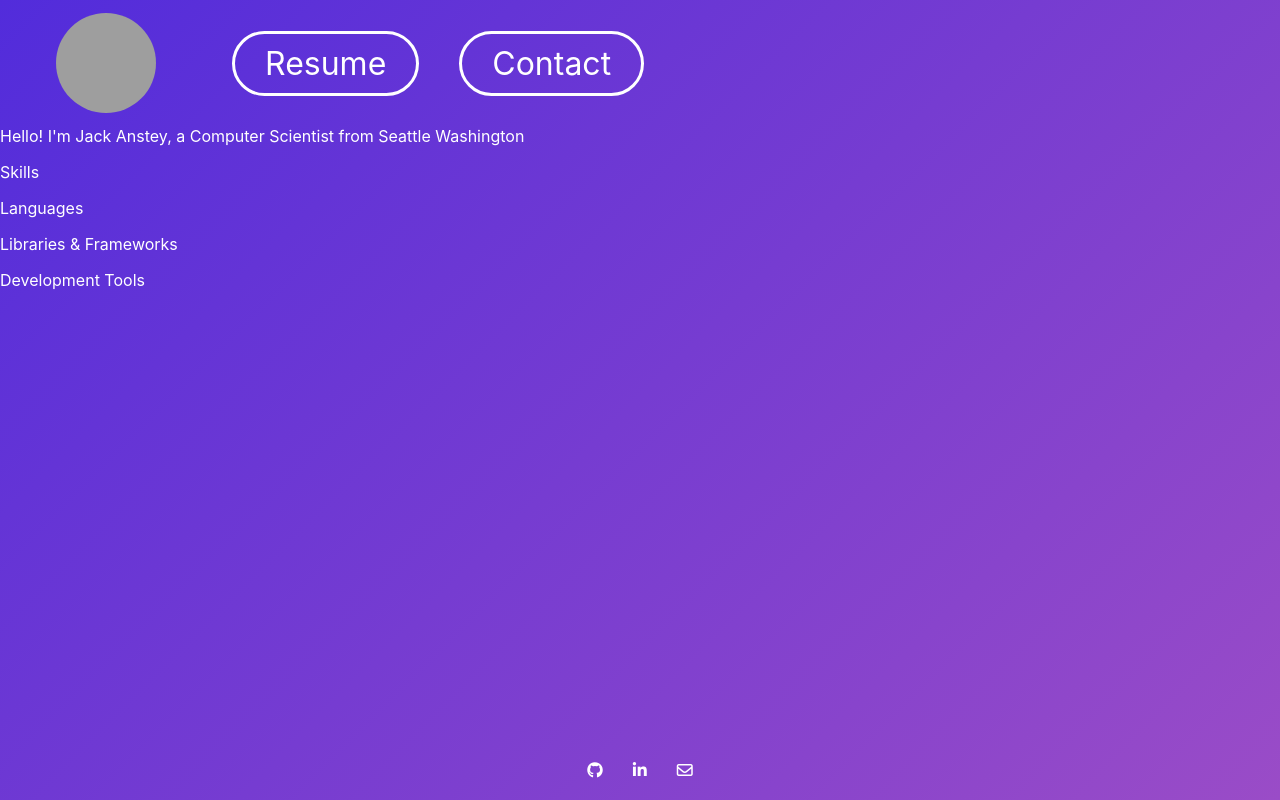
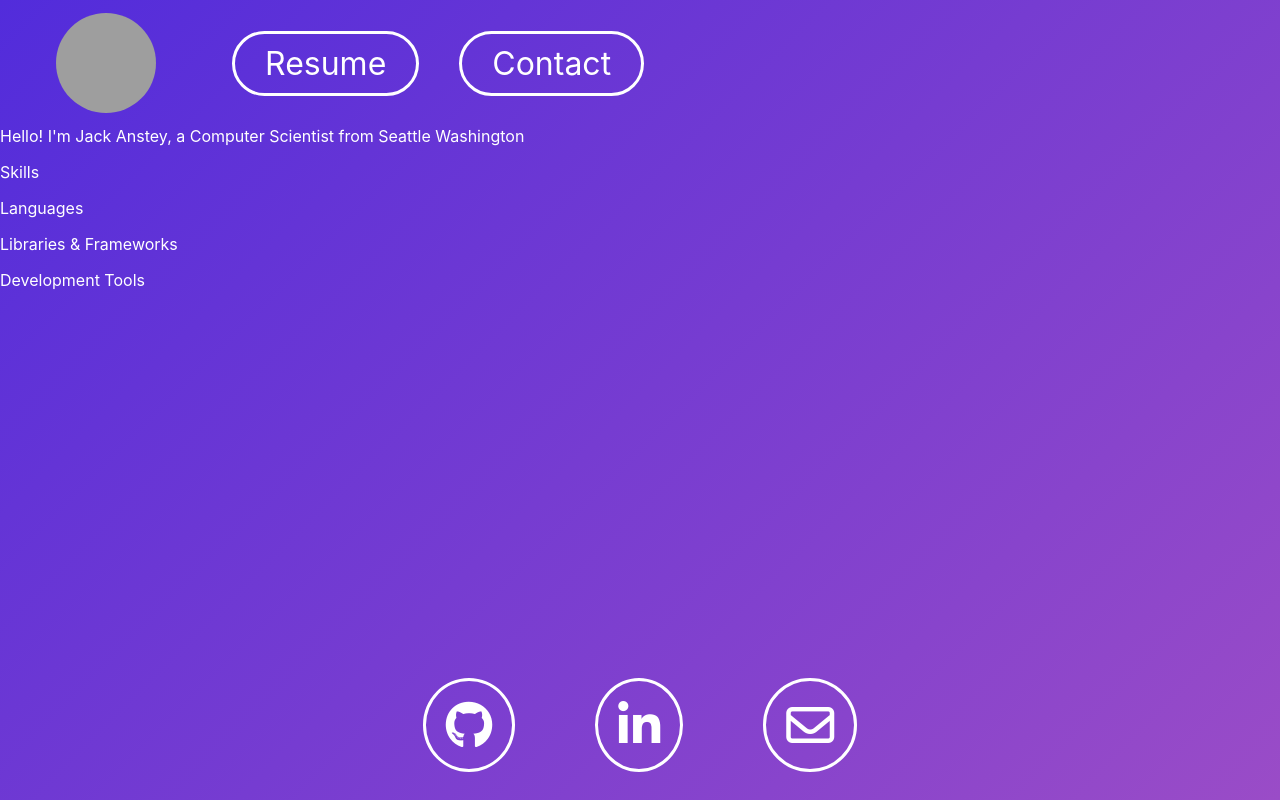
Before and after one commit to Jack-Anstey/Interactive-Portfolio, a plain HTML site: page index.html in a window 1280 px wide. Drawn offline with nearby package versions, Linux system fonts and the light colour scheme; grey boxes are pictures that could not be loaded.

Commit message:
Made footer buttons functional

```diff
--- a/css/style.scss
+++ b/css/style.scss
@@ -11,12 +11,19 @@ $alt-text-color: #9a4cc7;
 $border-thiccness: 3px;
 $border-color: white;
 $nav-text-size: 2rem;
+$nav-hamburger-size: 3rem;
 $nav-padding-left-right: 30px;
 $nav-padding-top-bottom: 10px;
 $nav-margin-left-right: 20px;
 $nav-margin-top-bottom: 20px;
 $logo-margin-left: 40px;
 $logo-margin-right: 40px;
+
+//footer variables
+$footer-height: 150px;
+$footer-icon-size: 3rem;
+$footer-margin-left-right: 40px;
+$footer-padding: 20px;
 
 html {
 	scroll-behavior: smooth;
@@ -34,7 +41,7 @@ footer {
 	position: fixed; //bring the footer to the bottom of the page
 	bottom: 0;
 	width: 100%; //have the footer span the entire width of the page
-	height: 60px; //the height of the footer
+	height: $footer-height; //the height of the footer
 }
 
 a { //adjust how links look by default
@@ -84,7 +91,6 @@ a { //adjust how links look by default
 	//define a transition between hovering and not hovering
 	transition: all .2s ease;
 
-	//TODO: make it so that text is justified in the center vertically
 	&:hover { //change colors on hover
 		transition: all .2s ease;
 		background-color: $border-color;
@@ -102,9 +108,33 @@ a { //adjust how links look by default
 	border-radius: 100px 100px !important;
 	padding: $nav-padding-top-bottom $nav-padding-left-right $nav-padding-top-bottom $nav-padding-left-right !important;
 
-	//make the color match the buttons
+	//make the color match the buttons (and make it larger)
 	color: $text-color !important;
-	font-size: $nav-text-size*1.5 !important;
+	font-size: $nav-hamburger-size !important;
+
+	//define a transition between hovering and not hovering
+	transition: all .2s ease;
+
+	&:hover { //change colors on hover
+		transition: all .2s ease;
+		background-color: $border-color;
+		color: $alt-text-color !important;
+	}
+}
+
+.footer-nav {
+	//make the font awesome icons look like the other buttons!
+	color: $text-color !important;
+	font-size: $footer-icon-size !important;
+
+	//border shenanigans
+	padding: $footer-padding;
+	border-color: $border-color !important;
+	border: $border-thiccness solid $border-color !important;
+	border-radius: 100%;
+
+	//margin for creating more space between each icon
+	margin: 0px $footer-margin-left-right 0px $footer-margin-left-right;
 
 	//define a transition between hovering and not hovering
 	transition: all .2s ease;
@@ -122,6 +152,7 @@ a { //adjust how links look by default
 	//make the logo a 100px by 100px circle
 	height: 100px;
 	width: 100px;
+
 	//padding: 0px $nav-padding-left-right 0px $nav-padding-left-right;
 	margin: 0px $logo-margin-right 0px $logo-margin-left !important;
 	border-radius: 100%;
--- a/index.html
+++ b/index.html
@@ -38,15 +38,9 @@
 	<footer class="d-flex">
 		<div class="container d-flex justify-content-around align-items-center">
 			<div class="row">
-				<div class="col">
-					<i class="footer-nav fa-brands fa-github"></i>
-				</div>
-				<div class="col">
-					<i class="footer-nav fa-brands fa-linkedin-in"></i>
-				</div>
-				<div class="col">
-					<i class="footer-nav fa-regular fa-envelope"></i>
-				</div>
+				<a href="https://github.com/Jack-Anstey" target="_blank"><i class="footer-nav fa-brands fa-github"></i></a>
+				<a href="https://www.linkedin.com/in/jack-anstey/" target="_blank"><i class="footer-nav fa-brands fa-linkedin-in"></i></a>
+				<a href="mailto:JackaJacka@outlook.com"><i class="footer-nav fa-regular fa-envelope"></i></a>
 			</div>
 		</div>
 	</footer>
```
Also changed, not shown: css/style.css.
